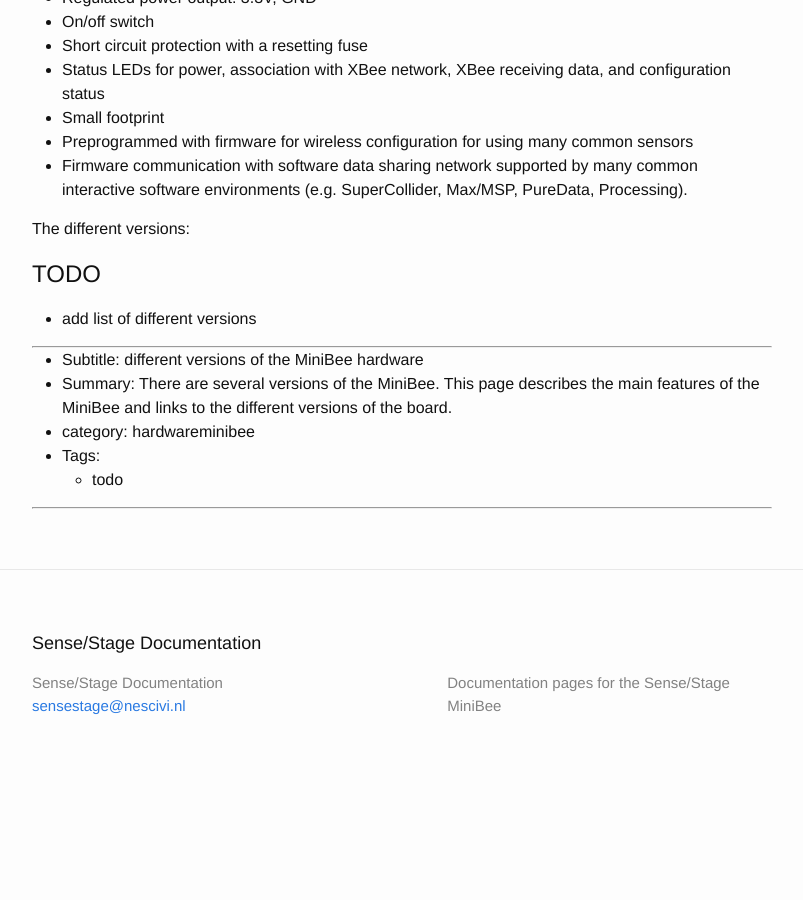
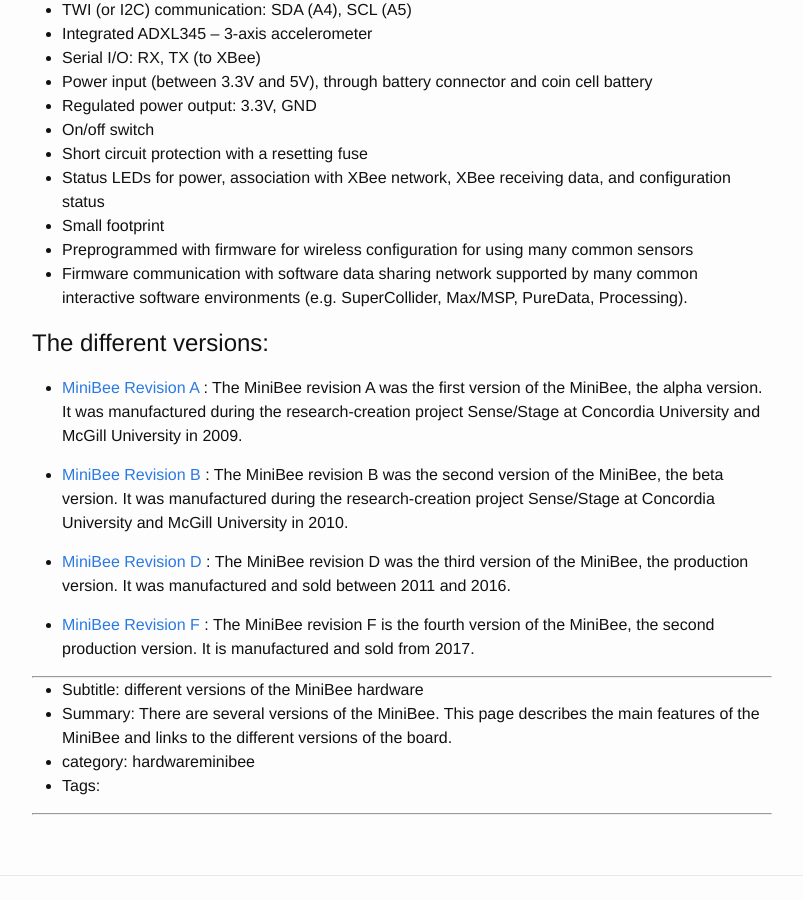
Before and after one commit to SenseStageTeam/sensestage_documentation, a Jekyll site: the page built from _minibee/minibee.md, in a window 1280 px wide and 900 px high, scrolled down 1013 px. Shown: the whole window, without its empty margins (238-1041 px from the left). Built offline with Jekyll 4.4.1, drawn with Linux system fonts in a browser that asks for light colours; before the commit the page ends 1790 px from its top, so only the background shows below that; some of the changed text lies outside the part shown.

Commit message:
update for minibee index and minibee overview

```diff
--- a/_minibee/minibee.md
+++ b/_minibee/minibee.md
@@ -7,15 +7,13 @@
 date: 2017-02-06
 category: hardware
 subcategory: minibee
-tags:
-    - todo
 ---
 
 The Sense/Stage MiniBee is a small microcontroller board based on the Arduino, integrated with a connection for an XBee wireless chip. It is small and comes with preloaded firmware to use it easily in your wireless projects for a lot of common sensing and actuating purposes. As a bonus there is a 3-axis accelerometer on board. Cross platform open source software sends the data from the boards to your interactive environment via OpenSoundControl (OSC).
 
 ![](/img/minibee_bare.jpg)
 
-Overview of the features:
+# Overview of the features:
 
 * 6 analog inputs: A0, A1, A2, A3, A6, A7
 * 8 digital inputs or outputs: D3, D5, D6, D7, D8, D9, D10, D11; or optional four more: A0, A1, A2, A3
@@ -32,10 +30,12 @@
 * Preprogrammed with firmware for wireless configuration for using many common sensors
 * Firmware communication with software data sharing network supported by many common interactive software environments (e.g. SuperCollider, Max/MSP, PureData, Processing).
 
+# The different versions:
 
-The different versions:
+{% assign minibeerevs = site.minibee | where: "category", "hardware" | where: "subcategory", "minibee" %}
 
-
-# TODO
-
-- add list of different versions
+{% for rev in minibeerevs %}
+{% unless rev.type == "overview" %}
+* <a href="{{rev.url}}">{{ rev.title }}</a> {% if rev.summary %}: {{ rev.summary }}  {% endif %}
+{% endunless %}
+{%endfor%}
```
Also changed, not shown: _minibee_overviews/minibee.md (+1 -1 lines).
